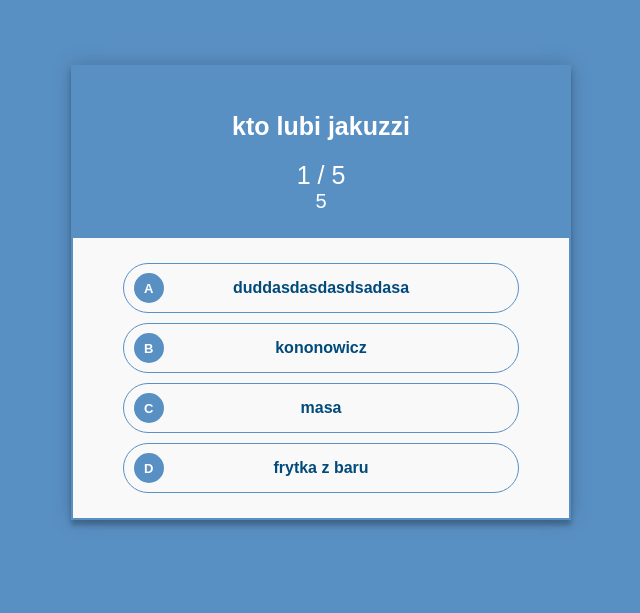
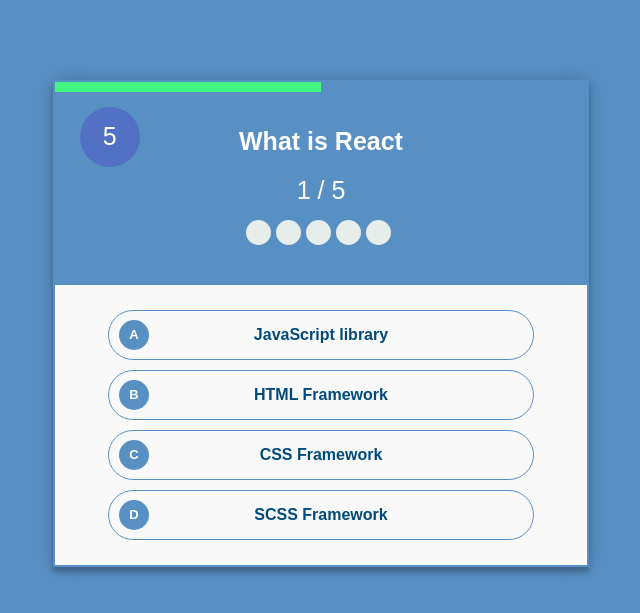
Before and after one commit to 1991Pawel/quiz-react-app, a React (Create React App) app: page / in a window 1280 px wide. Shown: the part 135-748 px from the top of the page, without its empty margins (319-959 px from the left). Built offline with nearby package versions, Linux system fonts and the light colour scheme.

Commit message:
Add files via upload

```diff
--- a/package.json
+++ b/package.json
@@ -10,6 +10,7 @@
     "react": "^16.13.0",
     "react-dom": "^16.13.0",
     "react-scripts": "3.4.0",
+    "react-transition-group": "^4.3.0",
     "styled-components": "^5.0.1"
   },
   "scripts": {
--- a/src/components/App.js
+++ b/src/components/App.js
@@ -1,7 +1,9 @@
 import React, { Component } from "react";
-import { data } from '../data'
-import styled from 'styled-components'
-import QuestionPanel from '../components/QuestionPanel/QuestionPanel'
+import questions from '../data';
+import styled from 'styled-components';
+import QuestionPanel from '../components/QuestionPanel/QuestionPanel';
+import ScoreBoard from '../components/ScoreBoard/ScoreBoard';
+
 
 const Wrapper = styled.section`
   margin-top:40%;
@@ -10,24 +12,50 @@ const Wrapper = styled.section`
   min-width:500px;
 `;
 
-
-
 class App extends Component {
   state = {
-    questionBank: [...data],
+    questionBank: [...questions],
     currentQuestionIndex: 0,
     score: 0,
-    questionNumber: [...data].length,
+    historyAnswers: [],
+    questionNumber: [...questions].length,
     quizStatus: true,
     questionTime: 10,
   }
 
   questionClickHandler = (question) => {
-    this.resetTimerCountDown();
+    clearInterval(this.timer);
     this.checkAnswer(question);
     this.incrementIndexHandler();
-    // odpala sie ostatni raz , chyba trzeba to jakos usunac
-    this.interval = setInterval(() => this.setTimeCountDown(), 1000);
+    this.setState({
+      questionTime: 10,
+    })
+    if (this.state.questionNumber !== this.state.currentQuestionIndex + 1) {
+      this.timer = setInterval(this.tick, 1000);
+    }
+
+  }
+
+  tick = () => {
+    const { questionTime } = this.state
+    if (questionTime > 0) {
+      this.setState({ questionTime: this.state.questionTime - 1 })
+    } else {
+
+      clearInterval(this.timer);
+      this.timer = setInterval(this.tick, 1000);
+      this.incrementIndexHandler();
+      this.setState({
+        questionTime: 10,
+      })
+    }
+  }
+
+  componentDidMount() {
+    if (this.state.quizStatus) {
+      this.timer = setInterval(this.tick, 1000);
+    }
+
   }
 
   checkAnswer = (question) => {
@@ -36,6 +64,11 @@ class App extends Component {
     if (question === correct) {
       this.setState(prevState => ({
         score: prevState.score + 1,
+        historyAnswers: [...prevState.historyAnswers, true]
+      }));
+    } else {
+      this.setState(prevState => ({
+        historyAnswers: [...prevState.historyAnswers, false]
       }));
     }
   }
@@ -43,67 +76,56 @@ class App extends Component {
   incrementIndexHandler = () => {
     const { currentQuestionIndex, questionNumber } = this.state;
     if (currentQuestionIndex + 1 === questionNumber) {
-      this.changeQuizStatus()
+      this.checkAnswer();
+      setTimeout(() => { this.changeQuizStatus() }, 600);
+      clearInterval(this.timer);
       return
     }
-    this.setState({
-      currentQuestionIndex: this.state.currentQuestionIndex + 1,
-    })
+
+    if (this.state.questionTime === 0) {
+      this.setState(prevState => ({
+        currentQuestionIndex: prevState.currentQuestionIndex + 1,
+        historyAnswers: [...prevState.historyAnswers, false],
+      }));
+    } else {
+      this.setState(prevState => ({
+        currentQuestionIndex: prevState.currentQuestionIndex + 1,
+      }));
+    }
+
   }
 
   changeQuizStatus = () => {
     this.setState({
       quizStatus: false,
     })
-
   }
 
-
-  componentDidMount() {
-    if (this.state.quizStatus) {
-      this.interval = setInterval(() => this.setTimeCountDown(), 1000);
-    }
-  }
-
-  setTimeCountDown = () => {
-    const { questionTime } = this.state
-    if (questionTime > 0) {
-      this.setState(prevState => ({
-        questionTime: prevState.questionTime - 1,
-      }));
-    } else {
-      this.incrementIndexHandler()
-      this.resetTimerCountDown();
-    }
-  }
-
-  resetTimerCountDown = () => {
+  resetQuiz = () => {
     this.setState({
+      questionBank: [...questions],
+      currentQuestionIndex: 0,
+      score: 0,
+      historyAnswers: [],
+      questionNumber: [...questions].length,
+      quizStatus: true,
       questionTime: 10,
     })
-    clearInterval(this.interval)
+    clearInterval(this.timer);
+    this.timer = setInterval(this.tick, 1000);
   }
-
-
-
-
-
-
 
   render() {
     const items = this.state
 
-
-
     return (
       <>
         <Wrapper>
-          {this.state.quizStatus && <QuestionPanel fn={this.questionClickHandler} {...items} />}
+          {this.state.quizStatus ? <QuestionPanel fn={this.questionClickHandler} {...items} /> : <ScoreBoard props={this.state} fn={this.resetQuiz} />}
         </Wrapper >
       </>
     );
   }
-
 
 };
 
--- /dev/null
+++ b/src/components/HistoryOfQuestion/HistoryOfQuestion.js
@@ -0,0 +1,46 @@
+import React from 'react';
+import styled from 'styled-components';
+
+
+const Wrapper = styled.div`
+margin: 15px 0;
+display: flex;
+justify-content: center;
+`;
+
+const handleColorType = ball => {
+    switch (ball) {
+        case true:
+            return "background:#42f581;";
+        case false:
+            return "background: #f54e42;";
+        default:
+            return "background: #e6edea";
+    }
+};
+
+const Question = styled.div`
+    height:25px;
+    width:25px;
+    background-color:grey;
+    ${({ balls }) => handleColorType(balls)};
+    border-radius:50%;
+    margin-right: 5px;
+    transition: .3s ease-in;
+`;
+
+const HistoryOfQuestion = ({ questionBank, historyAnswers }) => {
+
+
+    const HistoryBall = questionBank.map((question, index) => {
+        const ball = historyAnswers[index];
+        return (<Question key={index} balls={ball} />)
+    })
+    return (
+        <Wrapper >
+            {HistoryBall}
+        </Wrapper >
+    )
+}
+
+export default HistoryOfQuestion
--- a/src/components/QuestionPanel/QuestionPanel.js
+++ b/src/components/QuestionPanel/QuestionPanel.js
@@ -1,25 +1,55 @@
 import React from 'react'
 import styled from 'styled-components';
+import HistoryOfQuestion from '../../components/HistoryOfQuestion/HistoryOfQuestion';
+
 
 const Timer = styled.div`
-    font-size:2rem;
+    position:absolute;
+    padding:2.5rem;
+    font-size:2.5rem;
     color:#fff;
+    background-color: #5270C4;
+    height:60px;
+    width:60px;
+    display:flex;
+    justify-content:center;
+    align-items:center;
+    border-radius:50%;
+`;
+
+const Wrapper = styled.section`
+    position:relative;
+    border:2px solid #5990C4;
+    color:#004A7C;
+    color:#fff;
+
 `;
 
 
-const Wrapper = styled.section`
-    border:2px solid #5990C4;
-    color:#004A7C;
-    color:#fff;
+const handleWith = width => {
+    let size = width * 10
+    return `width:${size}%`
+};
+
+const ProgressBar = styled.div`
+    position:absolute;
+    top:0;
+    left:0;
+    right:0;
+   height:10px;
+   ${({ width }) => handleWith(width)};
+   background-color: #42F581;
 `;
+
 const ButtonWrapper = styled.div`
     padding:20px 0;
     background-color:#f9f9f9;
+
 `;
 
 const DisplayWrapper = styled.div`
-background-color:#5990C4;
-padding:25px;
+    background-color:#5990C4;
+    padding:25px;
 `
 const QuestionContent = styled.h1`
     font-size:25px;
@@ -84,16 +114,18 @@ const QuestionButton = styled.button`
   }
 `;
 
-const QuestionPanel = ({ questionTime, questionNumber, currentQuestionIndex, questionBank, fn: clickQuestionHandler }) => {
-
+const QuestionPanel = (props) => {
+    const { questionTime, questionNumber, currentQuestionIndex, questionBank, fn: clickQuestionHandler } = props
     const question = questionBank[currentQuestionIndex];
     const numberQuestion = `${currentQuestionIndex + 1} / ${questionNumber}`;
+
+
     const answers = question.answers.map((answer, index) => {
-
         return (
             <QuestionButton key={index} value={answer} onClick={() => clickQuestionHandler(answer)}>
                 {answer}
             </QuestionButton>
+
         )
     })
 
@@ -102,15 +134,18 @@ const QuestionPanel = ({ questionTime, questionNumber, currentQuestionIndex, que
         <>
             <Wrapper>
                 <DisplayWrapper>
+                    <Timer>
+                        {questionTime}
+                    </Timer>
                     <QuestionContent>
                         {question.question}
                     </QuestionContent>
                     <QuestionCounter>
                         {numberQuestion}
                     </QuestionCounter>
-                    <Timer>
-                        {questionTime}
-                    </Timer>
+                    <ProgressBar width={questionTime}>
+                    </ProgressBar>
+                    <HistoryOfQuestion {...props} />
                 </DisplayWrapper>
                 <ButtonWrapper>
                     {answers}
--- /dev/null
+++ b/src/components/ScoreBoard/ScoreBoard.js
@@ -0,0 +1,37 @@
+import React from 'react'
+import styled from 'styled-components';
+import HistoryOfQuestion from '../../components/HistoryOfQuestion/HistoryOfQuestion';
+
+const ResetQuiz = styled.button`
+font-size:25px;
+color:#fff;
+padding: 5px 15px;
+background-color:#004A7C;
+border:none;
+cursor:pointer;
+    &:hover {
+    opacity: .5
+    }
+`;
+
+const ScoreContent = styled.h1`
+font-size:25px;
+color:#fff;
+padding: 25px;
+
+`;
+
+const ScoreBoard = ({ props, fn }) => {
+
+    return (
+        <>
+            <ScoreContent>
+                Your Score : {props.score}
+                <HistoryOfQuestion {...props} />
+                <ResetQuiz onClick={fn}>Reset</ResetQuiz>
+            </ScoreContent>
+        </>
+    )
+}
+
+export default ScoreBoard;
--- a/src/data.js
+++ b/src/data.js
@@ -1,32 +1,29 @@
-
-
-const data = [
+const questions = [
     {
-        question: 'kto lubi jakuzzi',
-        answers: ["duddasdasdasdsadasa", "kononowicz", "masa", "frytka z baru"],
-        correct: "frytka z baru"
+        question: 'What is React',
+        answers: ["JavaScript library", "HTML Framework", "CSS Framework", "SCSS Framework"],
+        correct: "JavaScript library"
     },
     {
-        question: 'Jak ma na imie Pazura',
-        answers: ["czarek", "kononowicz", "masa", "frytka z baru"],
-        correct: "czarek"
+        question: 'data type in JS is not',
+        answers: ["Null", "Boolean", "String", "isNaN(x)"],
+        correct: "isNaN(x)"
     },
     {
-        question: 'kto wygra wybory',
-        answers: ["duda", "kononowicz", "masa", "frytka z baru"],
-        correct: "masa"
+        question: 'Random Question',
+        answers: ["Good Answer", "Wrong", "Wrong", "Wrong"],
+        correct: "Good Answer"
     },
     {
-        question: 'Jakies inne głupkowate pytanie',
-        answers: ["duda", "rabarbar", "masa", "frytka z baru"],
-        correct: "rabarbar"
+        question: 'Random Question',
+        answers: ["Good Answer", "Wrong", "Wrong", "Wrong"],
+        correct: "Good Answer"
     },
     {
-        question: 'kto lubi jakuzzi',
-        answers: ["duda", "kononowicz", "masa", "frytka z baru"],
-        correct: "frytka z baru"
-    }
-
+        question: 'Random Question',
+        answers: ["Good Answer", "Wrong", "Wrong", "Wrong"],
+        correct: "Good Answer"
+    },
 ];
 
-export { data }
+export default questions
--- a/src/index.css
+++ b/src/index.css
@@ -18,3 +18,25 @@ body {
   justify-content: center;
   align-items: center;
 }
+
+/* enter */
+.fade-enter {
+  opacity: 0;
+  z-index: 1;
+}
+.fade-enter.fade-enter-active {
+    opacity: 1;
+    transition: opacity 5000ms linear 5000ms;
+}
+
+/* exit */
+.fade-exit {
+    opacity: 1;
+}
+.fade-exit.fade-exit-active {
+    opacity: 0;
+    transition: opacity 5000ms linear;
+}
+.fade-exit-done {
+  opacity: 0;
+}
```
Also changed, not shown: 14 other files (tests, documents, lock files or other folders).
